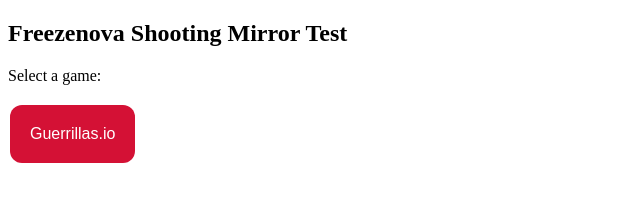
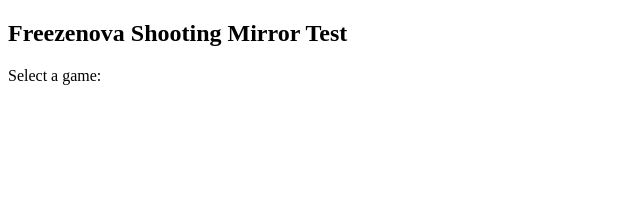
Before and after one commit to ubgultra/freezenova-shooter-catalogue, a plain HTML site: page index.html in a window 1280 px wide. Shown: the whole page, without its empty margins (0-640 px from the left). Drawn offline with Linux system fonts and the light colour scheme.

Commit message:
Update index.html

```diff
--- a/index.html
+++ b/index.html
@@ -3,7 +3,7 @@
 <head>
 <style>
 .button {
-  background-color: #d41135;
+  background-color: #ffffff;
   border: none;
   color: white;
   padding: 20px;
```
